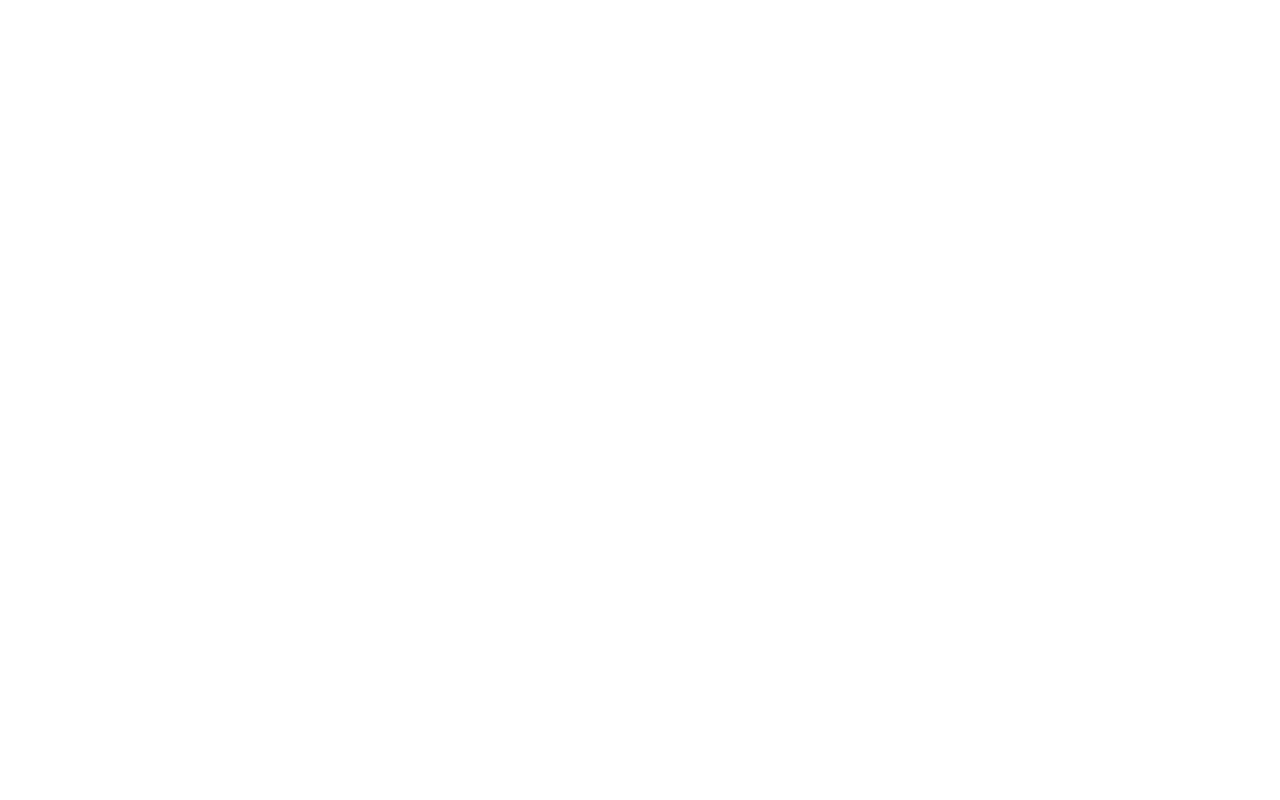
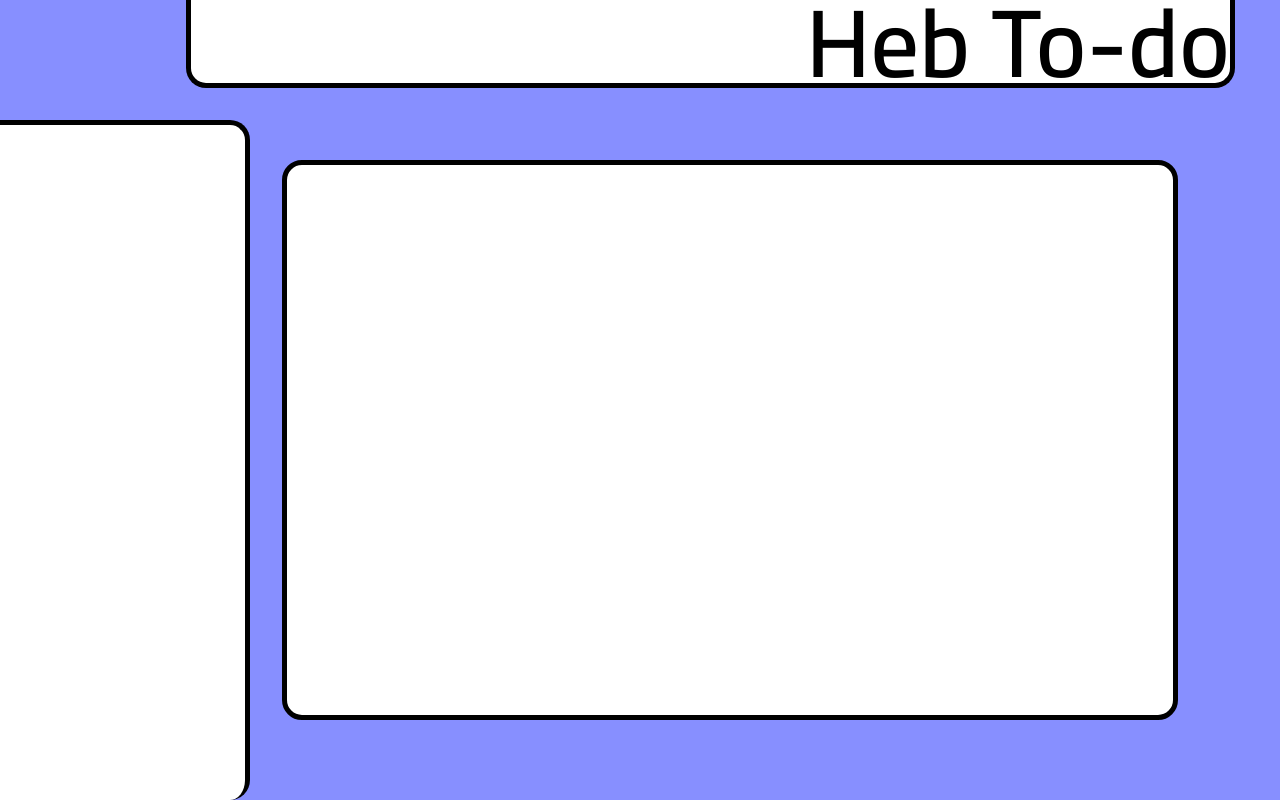
Before and after one commit to hebiscus/To-do-list, a website with bundled scripts: page dist/index.html in a window 1280 px wide. Built offline with nearby package versions, Linux system fonts and the light colour scheme.

Commit message:
forgot to commit

```diff
--- a/package.json
+++ b/package.json
@@ -20,5 +20,8 @@
     "css-loader": "^6.7.3",
     "style-loader": "^3.3.1",
     "webpack-cli": "^5.0.1"
+  },
+  "dependencies": {
+    "date-fns": "^2.29.3"
   }
 }
--- /dev/null
+++ b/src/addTask.js
@@ -0,0 +1,41 @@
+import { pubsub } from './pubsub.js';
+
+export const Task = class {
+    constructor(name, status, priority, dueDate, description) {
+        this.name = name;
+        this.status = status;
+        this.priority = priority;
+        this.dueDate = dueDate;
+        this.description = description;
+    }
+
+    toggleStatus() {
+        if (this.status == "completed") {
+            this.status = "notcompleted";
+        } else {
+            this.status = "completed";
+        }
+    }
+}
+
+export const AddTask = {
+    render: container => {
+        //build button to add a task
+        const sidebar = document.querySelector(".sidebar");
+        const addButton = document.createElement("button");
+        addButton.classList.add("addButton");
+        addButton.addEventListener('click', AddTask.add);
+        container.appendChild(addButton);
+      },
+    //   add: ev => {
+    //     ev.preventDefault();
+    //     let task = new Task();
+    //     let title = input.value;
+    //     input.value = ''; //clear the form
+
+    //     //tell anyone who is listening that a movie was added
+    //     console.log(`MOVIE FORM: just movieAdded "${title}"`);
+    //     pubsub.publish('movieAdded', title);
+
+
+}
--- a/src/index.js
+++ b/src/index.js
@@ -1 +1,35 @@
-import css from "./style.css"
+import css from "./style.css";
+import Task from "./addTask";
+import { pubsub } from './pubsub.js';
+
+// function renderHeader() {
+//     const content = document.getElementById("content");
+//     const headerDiv = document.createElement("div");
+//     headerDiv.classList.add("header");
+//     content.appendChild(headerDiv);
+// }
+
+// renderHeader();
+
+function renderTemplate() {
+    const content = document.getElementById("content");
+
+    const headerDiv = document.createElement("div");
+    headerDiv.classList.add("header");
+    content.appendChild(headerDiv);
+
+    const headerText = document.createElement("h1");
+    headerText.classList.add("headerText")
+    headerText.innerText = "Heb To-do";
+    headerDiv.appendChild(headerText);
+
+    const sidebarDiv = document.createElement("div");
+    sidebarDiv.classList.add("sidebar");
+    content.appendChild(sidebarDiv);
+
+    const taskspaceDiv = document.createElement("div");
+    taskspaceDiv.classList.add("taskspace");
+    content.appendChild(taskspaceDiv);
+}
+
+renderTemplate();
--- /dev/null
+++ b/src/pubsub.js
@@ -0,0 +1,25 @@
+export const pubsub = {
+  events: {},
+  subscribe: function(eventName, func) {
+    console.log(`PUBSUB: someone just subscribed to know about ${eventName}`);
+    //add an event with a name as new or to existing list
+    this.events[eventName] = this.events[eventName] || [];
+    this.events[eventName].push(func);
+  },
+  unsubscribe: function(eventName, func) {
+    console.log(`PUBSUB: someone just Unsubscribed from ${eventName}`);
+    //remove an event function by name
+    if (this.events[eventName]) {
+      this.events[eventName] = this.events[eventName].filter(f => f !== func);
+    }
+  },
+  publish: function(eventName, data) {
+    console.log(`PUBSUB: Making a broadcast about ${eventName} with ${data}`);
+    //emit|publish|announce the event to anyone who is subscribed
+    if (this.events[eventName]) {
+      this.events[eventName].forEach(f => {
+        f(data);
+      });
+    }
+  }
+};
--- a/src/style.css
+++ b/src/style.css
@@ -1,3 +1,70 @@
+* {
+    font-family: 'Cairo', sans-serif;
+}
+
+html, body, div, span, applet, object, iframe,
+h1, h2, h3, h4, h5, h6, p, blockquote, pre,
+a, abbr, acronym, address, big, cite, code,
+del, dfn, em, img, ins, kbd, q, s, samp,
+small, strike, strong, sub, sup, tt, var,
+b, u, i, center,
+dl, dt, dd, ol, ul, li,
+fieldset, form, label, legend,
+table, caption, tbody, tfoot, thead, tr, th, td,
+article, aside, canvas, details, embed,
+figure, figcaption, footer, header, hgroup,
+menu, nav, output, ruby, section, summary,
+time, mark, audio, video {
+	margin: 0;
+	padding: 0;
+	border: 0;
+	font-size: 100%;
+	font: inherit;
+	vertical-align: baseline;
+}
+
 #content {
-    color: red;
+    height: 100vh;
+    width: 100vw;
+    display: grid;
+    grid-template-columns: 12% 5% 70% 2% 1fr;
+    grid-template-rows: 11% 1% 70% 1fr;
+    background-color: #878fff;
+    gap: 2rem
 }
+
+.header {
+    display: flex;
+    flex-direction: row-reverse;
+    align-items: center;
+    grid-column: 2 / 5;
+    grid-row: 1;
+    background-color: white;
+    border-radius: 0% 0% 20px 20px;
+    border-right: 5px solid;
+    border-left: 5px solid;
+    border-bottom: 5px solid;
+}
+
+.headerText {
+    font-size: 6rem;
+    font-weight: 600;
+    font-family: 'Cairo', sans-serif;
+}
+
+.sidebar {
+    grid-column: 1 / 3;
+    grid-row: 2 / 5;
+    background-color: white;
+    border-radius: 0% 20px 20px 0%;
+    border-right: 5px solid;
+    border-top: 5px solid;;
+}
+
+.taskspace {
+    grid-column: 3 / 4;
+    grid-row: 3 / 4;
+    background-color: white;
+    border-radius: 20px;
+    border: 5px solid;
+}
```
Also changed, not shown: dist/index.html, dist/main.js, src/allTasks.js (added), src/completedTasks.js (added), src/todayTasks.js (added), src/weekTasks.js (added), 1 other file.
